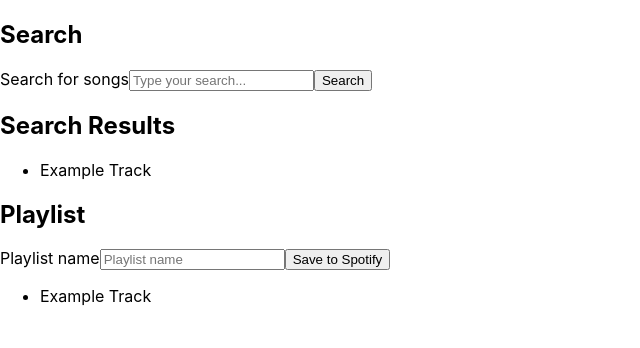
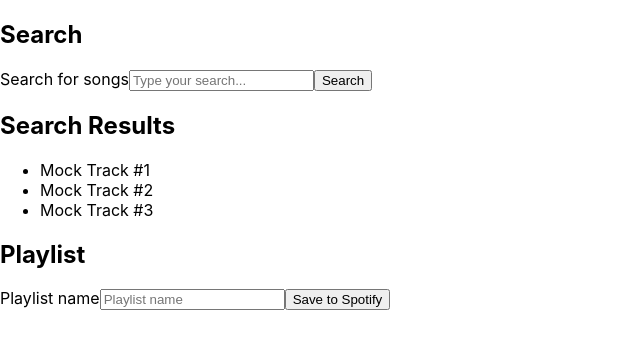
Before and after one commit to ecarriger/jammming, a React (Create React App) app: page / in a window 1280 px wide. Shown: the top 348 px of the page, without its empty margins (0-640 px from the left). Built offline with nearby package versions, Linux system fonts and the light colour scheme.

Commit message:
Pass track data from App to children

```diff
--- a/src/App.js
+++ b/src/App.js
@@ -1,3 +1,4 @@
+import React, {useState} from 'react';
 import logo from './logo.svg';
 import './App.css';
 import SearchBar from './components/SearchBar';
@@ -6,11 +7,19 @@ import PlayList from './components/PlayList';
 import mockTracks from './utilities/mockTracks';
 
 function App() {
+  const [resultTracks, setResultTracks] = useState(mockTracks);
+  const handleResultTrackClick = ({target}) => {
+    alert(`This should add track ${target.innerHTML} to the playlist`);
+  };
+  const [playlistTracks, setPlaylistTracks] = useState([]);
+  const removeTrack = (trackId) => {
+    alert(`This should remove track with ID: ${trackId} from the playlist`);
+  }
   return (
     <div>
       <SearchBar />
-      <SearchResults />
-      <PlayList />
+      <SearchResults tracks={resultTracks} handleTrackClick={handleResultTrackClick} />
+      <PlayList tracks={playlistTracks} handleTrackClick={removeTrack} />
     </div>
   );
 }
--- a/src/components/PlayList.js
+++ b/src/components/PlayList.js
@@ -1,7 +1,7 @@
 import React from 'react';
 import TrackList from './TrackList';
 
-const PlayList = () => {
+const PlayList = ({tracks, handleTrackClick}) => {
     return (
         <section>
             <h2>Playlist</h2>
@@ -10,7 +10,7 @@ const PlayList = () => {
                 <input type="text" id="playlist-name" name="playlist-name" placeholder="Playlist name" />
                 <input type='submit' value='Save to Spotify' />
             </form>
-            <TrackList />
+            <TrackList tracks={tracks} handleTrackClick={handleTrackClick} />
         </section>
     );
 };
--- a/src/components/SearchResults.js
+++ b/src/components/SearchResults.js
@@ -1,11 +1,12 @@
 import React from 'react';
 import TrackList from './TrackList';
 
-const SearchResults = () => {
+const SearchResults = ({tracks, handleTrackClick}) => {
+    console.log(`SearchResults | tracks: ${tracks.title}`);
     return (
         <section>
             <h2>Search Results</h2>
-            <TrackList />
+            <TrackList tracks={tracks} handleTrackClick={handleTrackClick} />
         </section>
     );
 };
--- a/src/components/Track.js
+++ b/src/components/Track.js
@@ -1,8 +1,9 @@
 import React from 'react';
 
-const Track = () => {
+const Track = ({track, handleTrackClick}) => {
+
     return (
-        <li>Example Track</li>
+        <li key={track.id} onClick={handleTrackClick}>{track.title}</li>
     );
 };
 
--- a/src/components/TrackList.js
+++ b/src/components/TrackList.js
@@ -1,10 +1,11 @@
 import React from 'react';
 import Track from './Track';
 
-const TrackList = () => {
+const TrackList = ({tracks, handleTrackClick}) => {
+    const tracksToDisplay = tracks.map(track => <Track track={track} handleTrackClick={handleTrackClick} /> )
     return (
         <ul>
-            <Track />
+            {tracksToDisplay}
         </ul>
     );
 };
--- a/src/utilities/mockTracks.js
+++ b/src/utilities/mockTracks.js
@@ -1,6 +1,6 @@
 const mockTracks = [
-    {title: 'Mock Track #1', artist: 'Myself', album: 'Mock Tracks'},
-    {title: 'Mock Track #2', artist: 'Myself', album: 'Mock Tracks'},
-    {title: 'Mock Track #3', artist: 'Myself', album: 'Mock Tracks'}
+    {id: 1, title: 'Mock Track #1', artist: 'Myself', album: 'Mock Tracks'},
+    {id: 2, title: 'Mock Track #2', artist: 'Myself', album: 'Mock Tracks'},
+    {id: 3, title: 'Mock Track #3', artist: 'Myself', album: 'Mock Tracks'}
 ];
 export default mockTracks;
```
